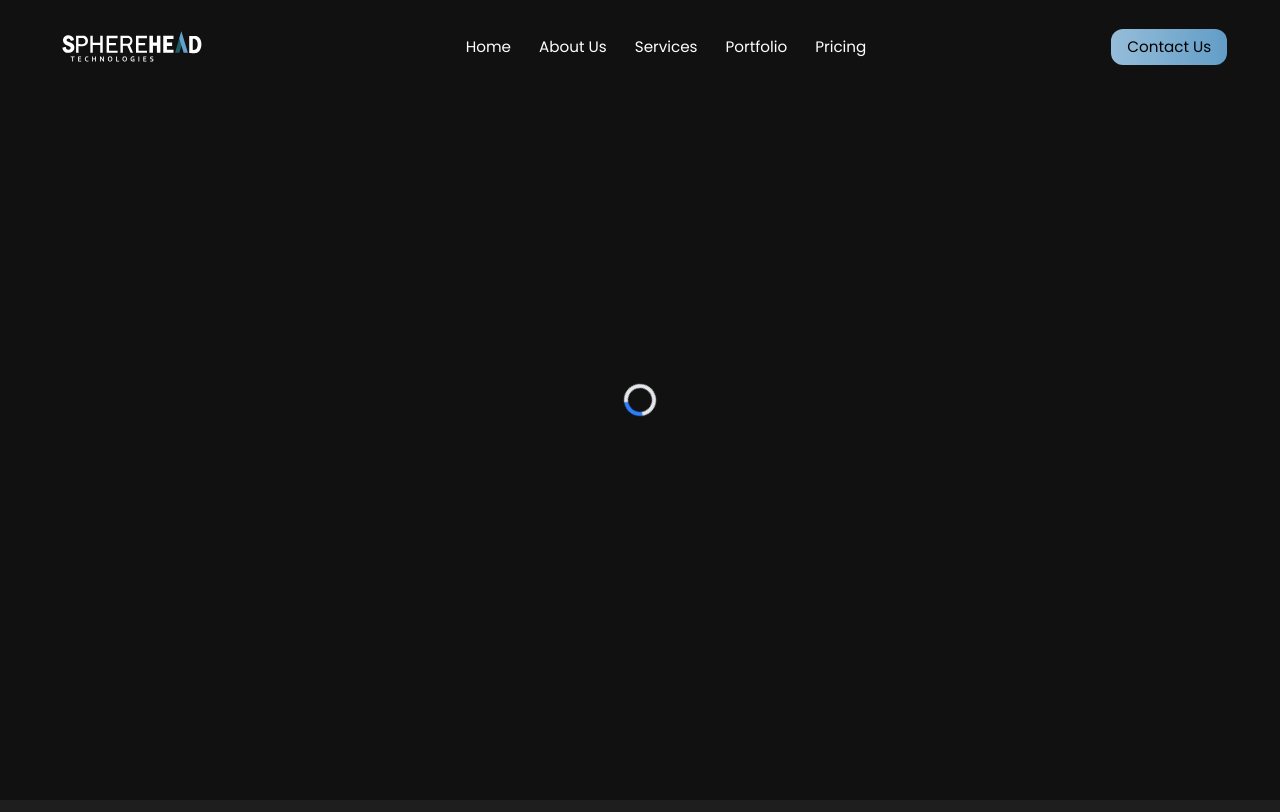
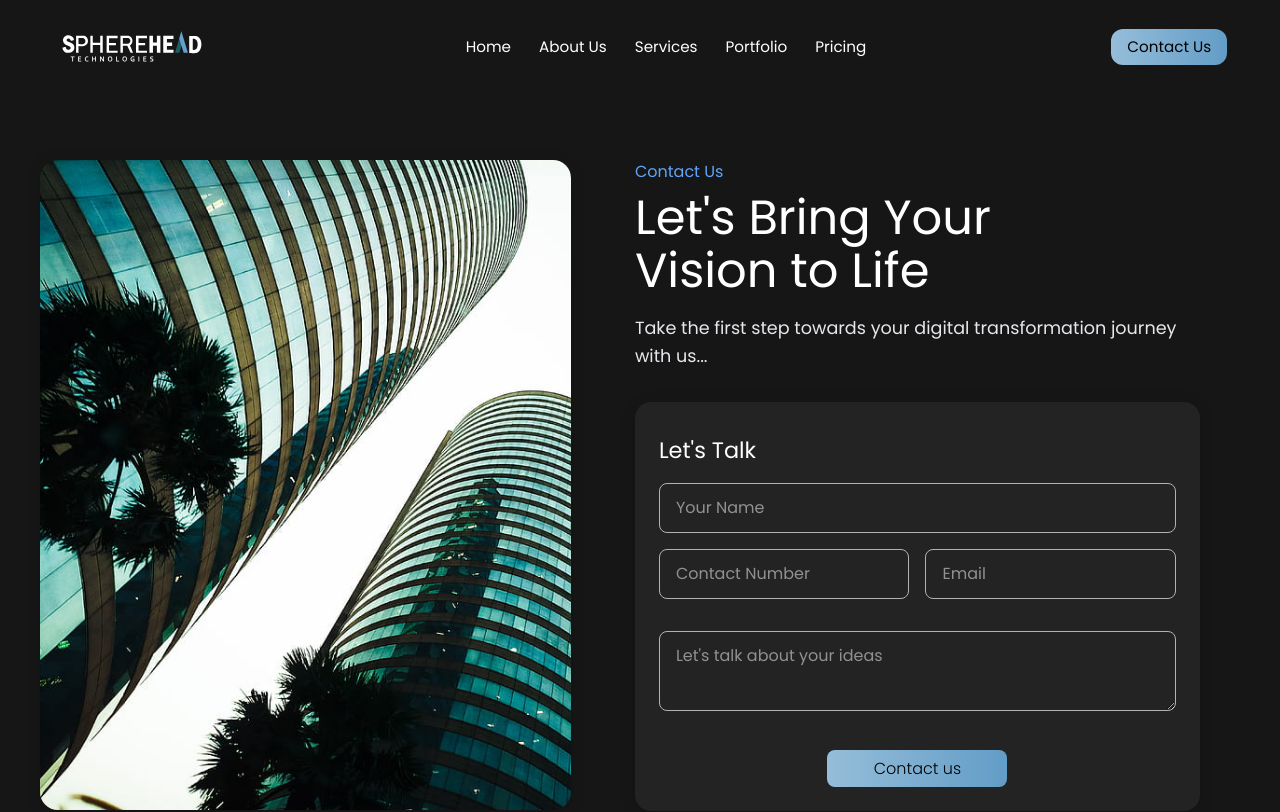
Before and after one commit to HarshiMenuka/spherehead-technologies, a Next.js app: page /contact in a window 1280 px wide. Shown: the top 812 px of the page. Built offline with nearby package versions, Linux system fonts and the light colour scheme.

Commit message:
fixes to nav and testimonials

```diff
--- a/src/app/contact/page.tsx
+++ b/src/app/contact/page.tsx
@@ -1,63 +1,47 @@
 'use client';
 
-import React, { useEffect, useState } from 'react';
+import React, { useState } from 'react';
 import emailjs from '@emailjs/browser';
-import Loading from '../../components/ui/loading';
+import Image from 'next/image';
 import './page.css';
 
 function ContactSection() {
   const [isSubmitting, setIsSubmitting] = useState(false);
-  const [isPageLoading, setIsPageLoading] = useState(true);
   const [isSubmitted, setIsSubmitted] = useState(false);
-
-  useEffect(() => {
-    const hasReloaded = sessionStorage.getItem('contactPageReloaded');
-    if (!hasReloaded) {
-      sessionStorage.setItem('contactPageReloaded', 'true');
-      setTimeout(() => {
-        window.location.reload();
-      }, 100);
-    } else {
-      setIsPageLoading(false);
-    }
-  }, []);
 
   const handleSubmit = async (e: React.FormEvent<HTMLFormElement>) => {
     e.preventDefault();
     setIsSubmitting(true);
 
-    emailjs
-      .sendForm(
+    try {
+      await emailjs.sendForm(
         'service_c0two2l',
         'template_m4ldwcd',
         e.currentTarget,
         '6-3S6Le8STefRLBhv'
-      )
-      .then(
-        () => {
-          setIsSubmitted(true);
-          setIsSubmitting(false);
-        },
-        (error) => {
-          console.error('EmailJS Error:', error.text);
-          alert('Failed to send message. Please try again.');
-          setIsSubmitting(false);
-        }
       );
+      setIsSubmitted(true);
+    } catch (error) {
+      console.error('EmailJS Error:', error);
+      alert('Failed to send message. Please try again.');
+    } finally {
+      setIsSubmitting(false);
+    }
   };
-
-  if (isPageLoading) return <Loading />;
 
   return (
     <div className="full">
-
       <section className="contact-section">
         <div className="contact-container">
           <div className="contact-image-col">
-            <img
+            <Image
               src="/images/wtc.jpg"
               alt="Contact"
               className="contact-image"
+              width={480}
+              height={730}
+              priority
+              quality={90}
             />
           </div>
           <div className="contact-content-col">
@@ -70,7 +54,7 @@ function ContactSection() {
                 Take the first step towards your digital transformation journey with us...
               </p>
 
-              {isSubmitted ?
+              {isSubmitted ? (
                 <div className="flex contact-form successfulMessage flex-col items-center justify-center text-center p-6">
                   <h1 className="text-2xl md:text-3xl mb-4">
                     Thank you for reaching out!
@@ -80,10 +64,7 @@ function ContactSection() {
                     Looking forward to bringing your ideas to life!
                   </p>
                 </div>
-
-                :
-
-
+              ) : (
                 <form className="contact-form" onSubmit={handleSubmit}>
                   <h2 className="contact-form-title">Let&apos;s Talk</h2>
 
@@ -131,7 +112,8 @@ function ContactSection() {
                       'Contact us'
                     )}
                   </button>
-                </form>}
+                </form>
+              )}
             </div>
           </div>
         </div>
--- a/src/app/page.css
+++ b/src/app/page.css
@@ -88,7 +88,7 @@
 /* --- Testimonials Component Styles --- */
 .testimonials-scroll-wrapper {
   overflow-x: auto;
-  padding: 2rem 0 0 0;
+  padding: 1rem 0 0 0;
   background: #111;
   scrollbar-width: none; /* Firefox */
 }
@@ -99,6 +99,7 @@
   display: flex;
   gap: 2rem;
   min-width: 100%;
+  padding: 0.5rem 0;
 }
 .testimonial-card {
   background: #2E2E2E;
--- a/src/components/Nav.jsx
+++ b/src/components/Nav.jsx
@@ -54,7 +54,7 @@ function Nav() {
   }, [isScrolled, lastScrollY]);
 
   const handleMouseMove = useCallback((e) => {
-    if (e.clientY <= 100 && !isScrolling && window.scrollY > 0) {
+    if (e.clientY <= 450 && !isScrolling && window.scrollY > 0) {
       setIsVisible(true);
     }
   }, [isScrolling]);
--- a/src/styles/Nav.css
+++ b/src/styles/Nav.css
@@ -112,8 +112,8 @@ body {
   display: none;
   flex-direction: column;
   justify-content: space-between;
-  width: 40px;
-  height: 31px;
+  width: 36px;
+  height: 30px;
   cursor: pointer;
   z-index: 1001;
 }
```
